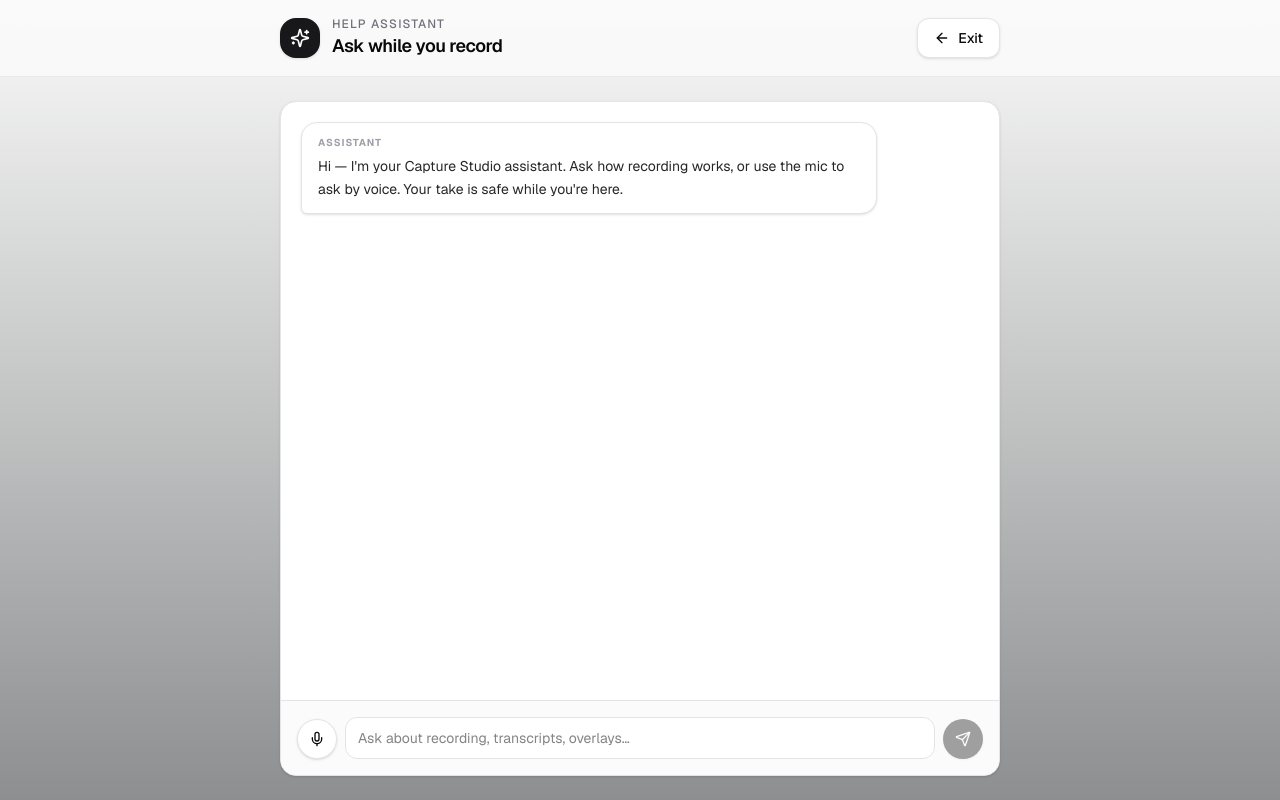
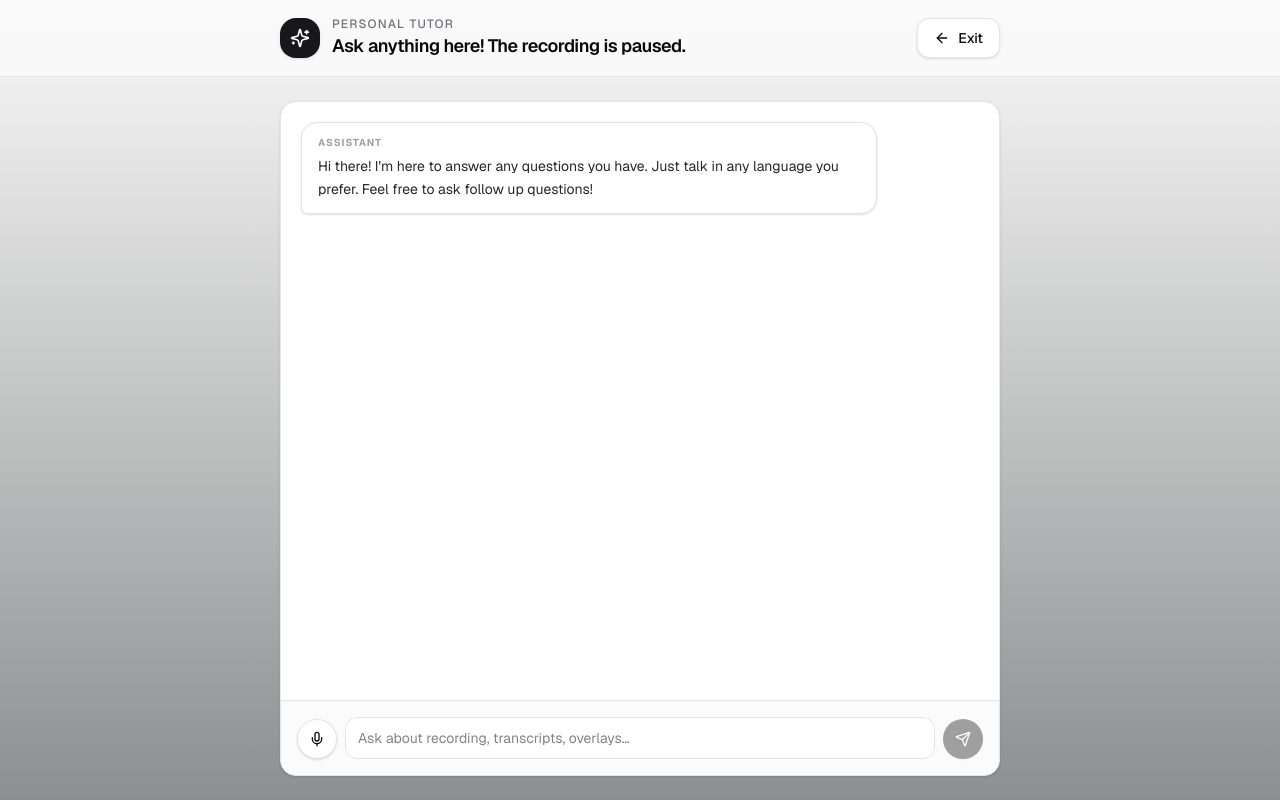
Before and after one commit to wangziqiolivia/Phrase-DubHacks26, a Next.js app: page /assistant in a window 1280 px wide. Built offline with nearby package versions, Linux system fonts and the light colour scheme.

Commit message:
changed tutor's text

```diff
--- a/src/components/assistant-chat.tsx
+++ b/src/components/assistant-chat.tsx
@@ -34,7 +34,7 @@ export function AssistantChat() {
     {
       id: "welcome",
       role: "assistant",
-      text: "Hi — I'm your Capture Studio assistant. Ask how recording works, or use the mic to ask by voice. Your take is safe while you're here.",
+      text: "Hi there! I'm here to answer any questions you have. Just talk in any language you prefer. Feel free to ask follow up questions!",
     },
   ]);
   const [draft, setDraft] = useState("");
@@ -109,9 +109,9 @@ export function AssistantChat() {
             </div>
             <div>
               <p className="text-xs font-medium uppercase tracking-widest text-zinc-500">
-                Help assistant
+                Personal Tutor
               </p>
-              <h1 className="text-lg font-semibold tracking-tight">Ask while you record</h1>
+              <h1 className="text-lg font-semibold tracking-tight">Ask anything here! The recording is paused.</h1>
             </div>
           </div>
           <Link
```
